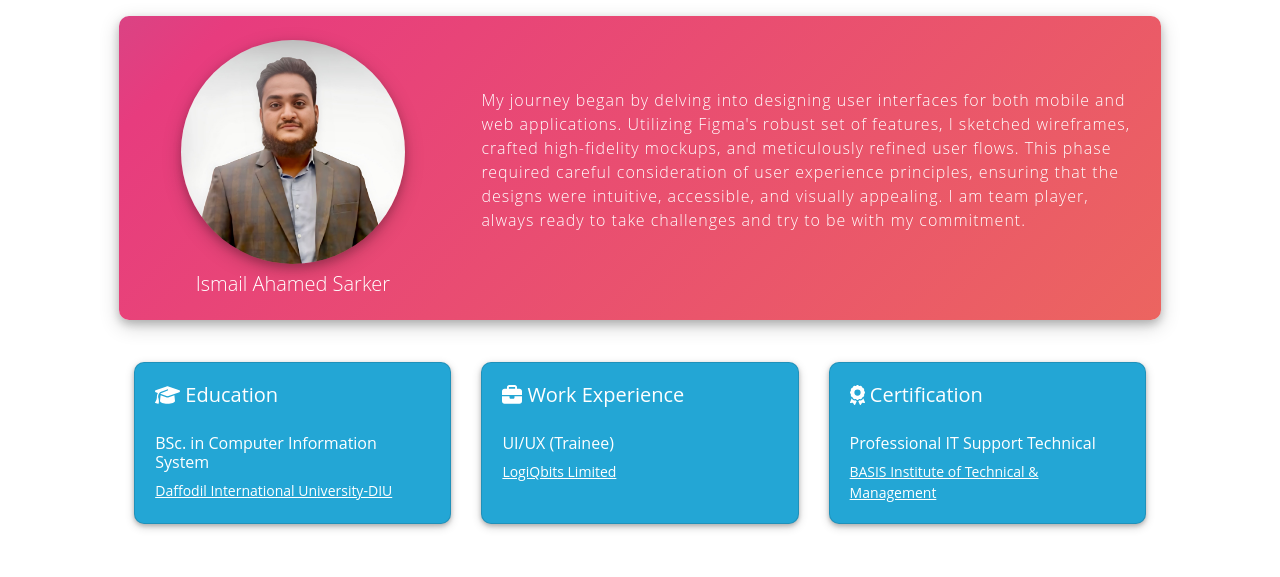
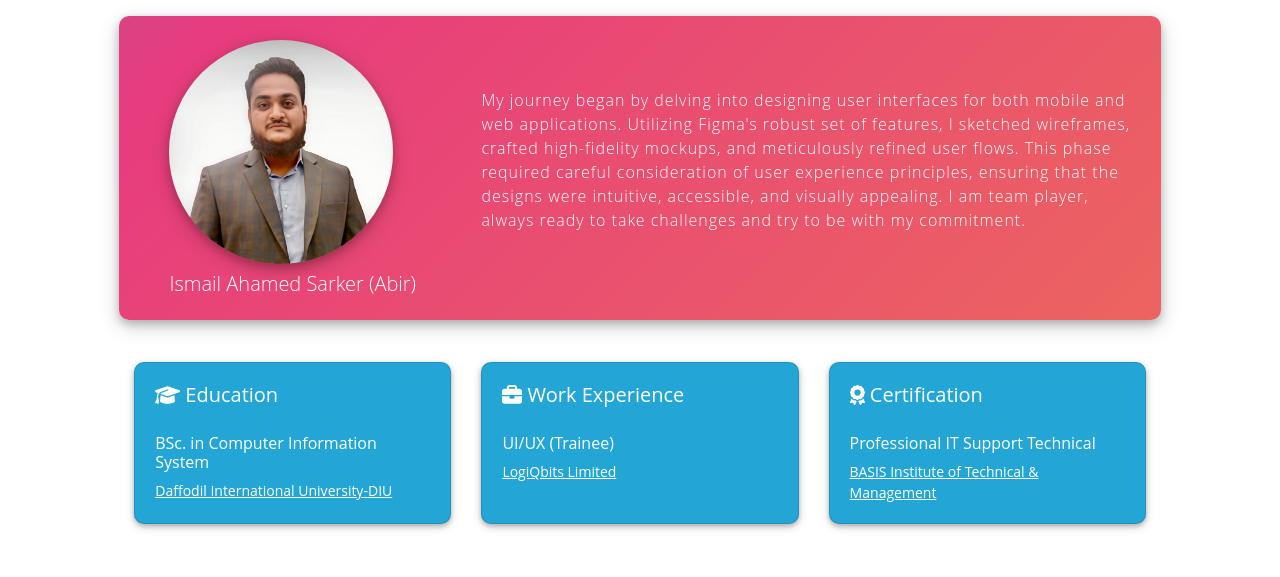
Before and after one commit to abirsarker/abirsarker.github.io, a plain HTML site: page index.html in a window 1280 px wide. Shown: the top 577 px of the page. Drawn offline with nearby package versions, Linux system fonts and the light colour scheme.

Commit message:
update name

```diff
--- a/index.html
+++ b/index.html
@@ -58,7 +58,7 @@
                       src="res/profile-image-zoom.jpg"
                       alt="A photo of Ismail"
                     />
-                    <h5 class="text-center mt-2">Ismail Ahamed Sarker</h5>
+                    <h5 class="text-center mt-2">Ismail Ahamed Sarker (Abir)</h5>
                   </div>
                 </div>
                 <div
```
